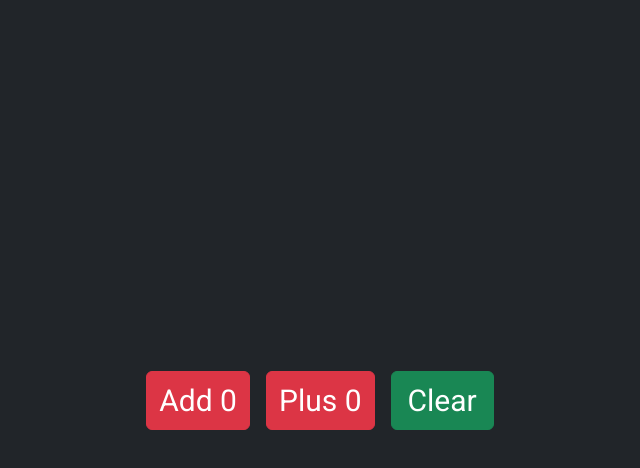
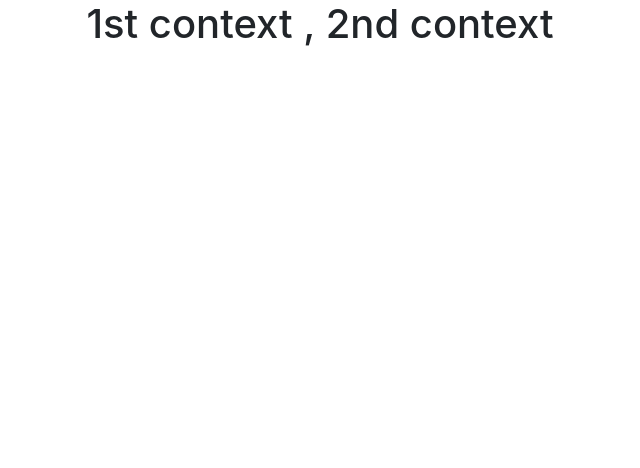
Before and after one commit to haseebulamin/React-Practice, a React (Create React App) app: page / in a window 1280 px wide. Shown: the top 468 px of the page, without its empty margins (320-960 px from the left). Built offline with nearby package versions, Linux system fonts and the light colour scheme.

Commit message:
useContext

```diff
--- a/src/App.js
+++ b/src/App.js
@@ -5,16 +5,16 @@ import './App.css';
 // import Fatch from './components/Api_Intergration/Fatch';
 // import CustomHook from './components/CustomHook/CustomHook';
 // import UseReducer from './components/UseReducer/UseReducer';
-// import A from './components/UseContext/A';
-import UseEffect from './components/UseEffect/UseEffect';
+import A from './components/UseContext/A';
+// import UseEffect from './components/UseEffect/UseEffect';
 // import UseState from './components/UseState/UseState';
 
 function App() {
   return (
    <>
    {/* <UseState/> */}
-   <UseEffect/>
-   {/* <A/>  */}
+   {/* <UseEffect/> */}
+   <A/>
    {/* <UseReducer/> */}
    {/* <CustomHook/> */}
    {/* <Fatch/> */}
--- a/src/components/UseContext/A.jsx
+++ b/src/components/UseContext/A.jsx
@@ -4,11 +4,13 @@ const FirstName = createContext()
 const LastName = createContext()
 export default function A(props) {
   return (
-    <FirstName.Provider value="hello, i am haseeb">
-    <LastName.Provider value="ul Amin">
+    <>
+    <FirstName.Provider value="1st context">
+    <LastName.Provider value="2nd context">
     <B/>
     </LastName.Provider>
     </FirstName.Provider>
+    </>
 
   )
 }
--- a/src/components/UseContext/D.jsx
+++ b/src/components/UseContext/D.jsx
@@ -4,6 +4,6 @@ export default function D(props) {
     const firstName = useContext(FirstName)
     const lastName = useContext(LastName)
   return (
-    <h1 className='text-center'>{firstName} {lastName}</h1>
+    <h1 className='text-center'>{firstName} , {lastName}</h1>
   )
 }
```
